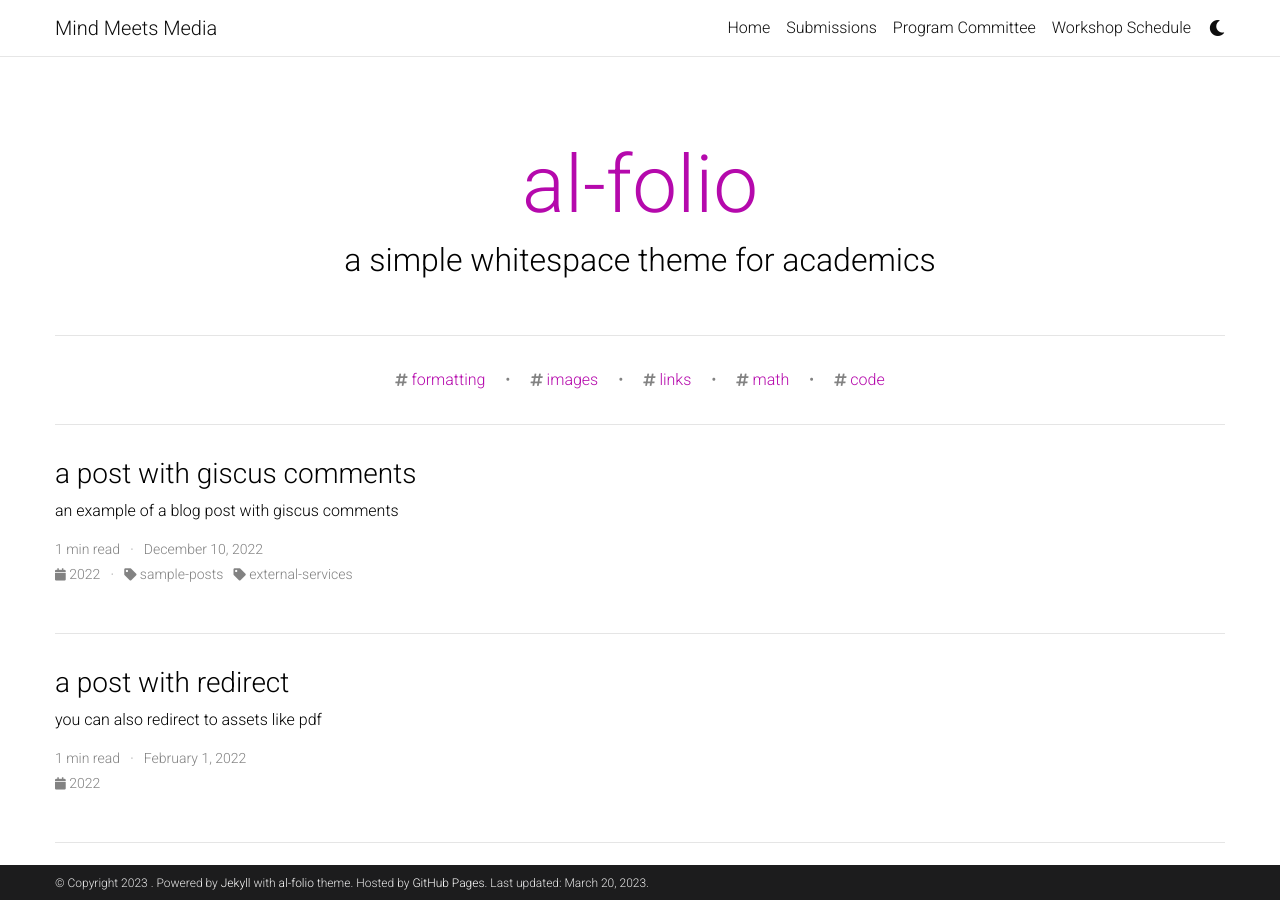
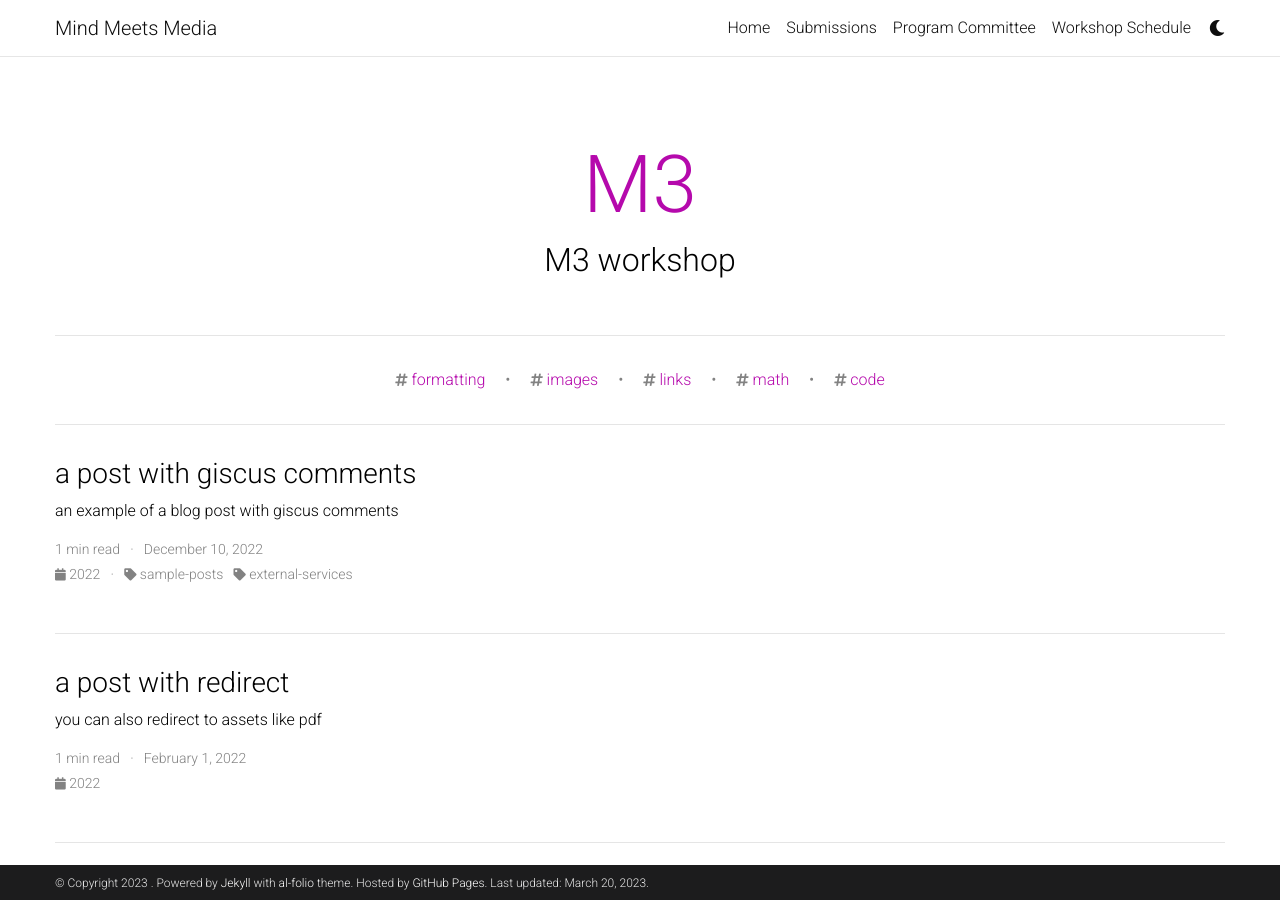
Before and after one commit to SMS-workshop/SMS-workshop.github.io, a Jekyll site: the page built from blog/index.html, in a window 1280 px wide and 900 px high. Built offline with Jekyll 4.4.1, drawn with Linux system fonts in a browser that asks for light colours; full-size pictures stand in for the smaller copies a plugin makes; the list of posts is cut into pages by our own code; a style sheet for code colours, icons or effects is not loaded.

Commit message:
:art: clean

```diff
--- a/_config.yml
+++ b/_config.yml
@@ -31,7 +31,7 @@
 highlight_theme_dark: native    # https://github.com/jwarby/jekyll-pygments-themes
 
 # repo color theme
-repo_theme_light: default       # https://github.com/anuraghazra/github-readme-stats/blob/master/themes/README.md
+repo_theme_light: light       # https://github.com/anuraghazra/github-readme-stats/blob/master/themes/README.md
 repo_theme_dark: light           # https://github.com/anuraghazra/github-readme-stats/blob/master/themes/README.md
 
 # -----------------------------------------------------------------------------
@@ -115,9 +115,9 @@
 # Blog
 # -----------------------------------------------------------------------------
 
-blog_name: al-folio # blog_name will be displayed in your blog page
+blog_name: M3 # blog_name will be displayed in your blog page
 blog_nav_title:  # your blog must have a title for it to be displayed in the nav bar
-blog_description: a simple whitespace theme for academics
+blog_description: M3 workshop
 permalink: /blog/:year/:title/
 
 # Pagination
@@ -145,7 +145,7 @@
   lang: en
 
 # Disqus comments (DEPRECATED)
-disqus_shortname: al-folio # put your disqus shortname
+disqus_shortname: M3 # put your disqus shortname
 # https://help.disqus.com/en/articles/1717111-what-s-a-shortname
 
 # External sources.
```
Also changed, not shown: assets/img/1.jpg (deleted), assets/img/10.jpg (deleted), assets/img/11.jpg (deleted), assets/img/12.jpg (deleted), assets/img/2.jpg (deleted), assets/img/3.jpg (deleted), assets/img/4.jpg (deleted), assets/img/5.jpg (deleted), assets/img/6.jpg (deleted), assets/img/7.jpg (deleted), assets/img/8.jpg (deleted), assets/img/9.jpg (deleted), assets/img/prof_pic.jpg (deleted).
